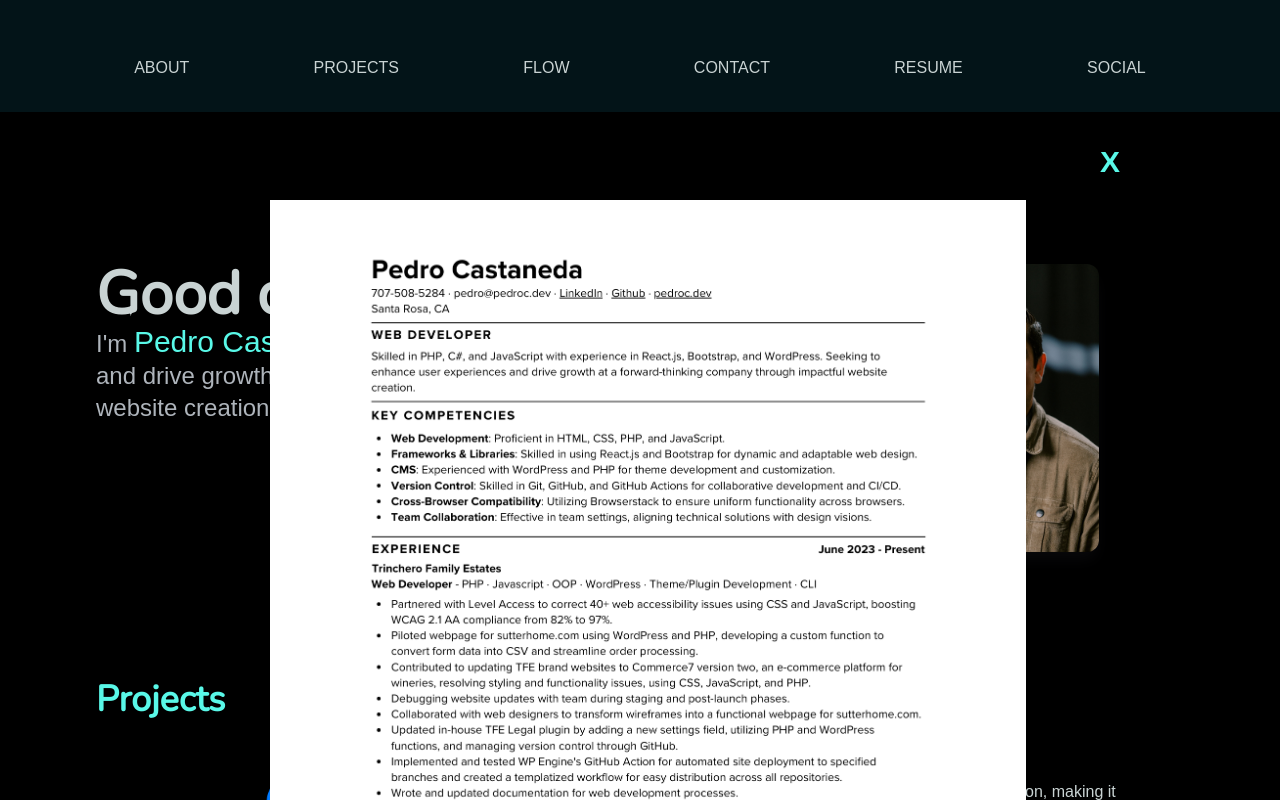
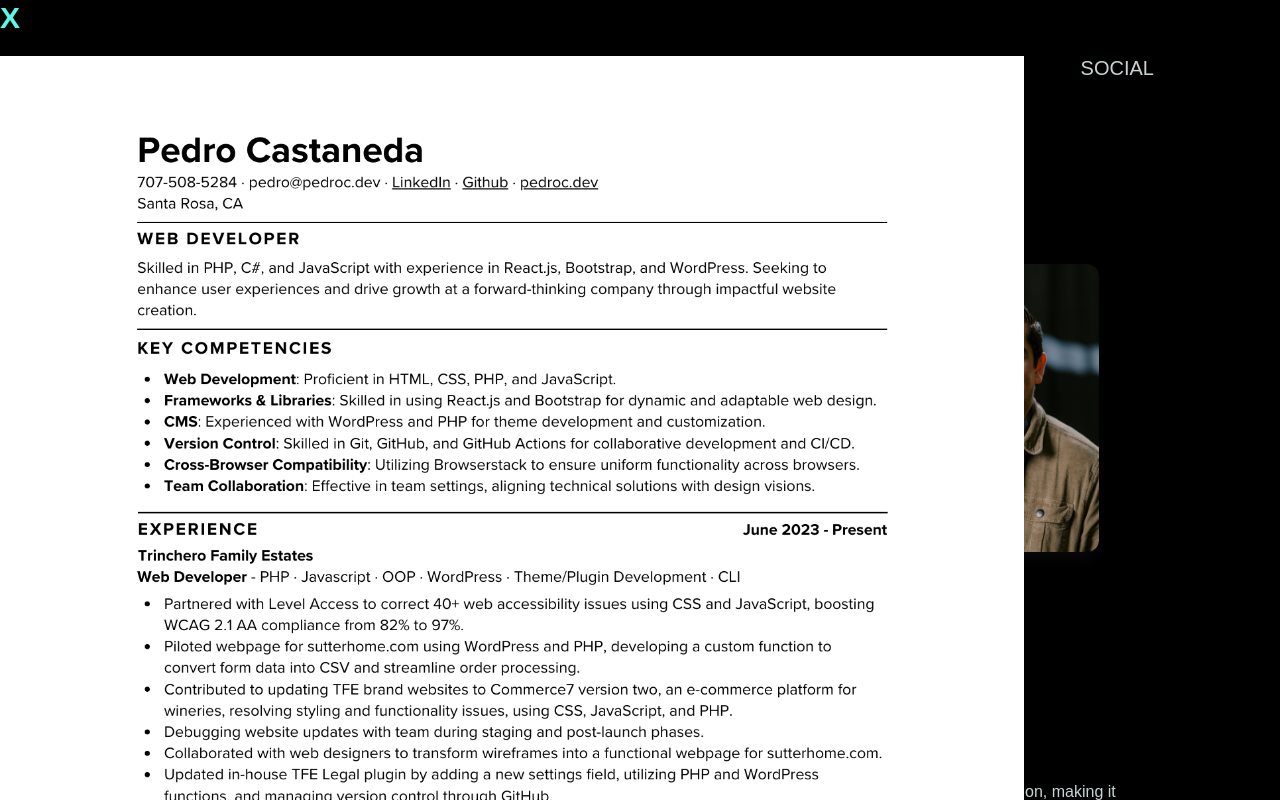
Before and after one commit to rooted92/pedrocwebsite, a React (Create React App) app: page / in a window 1280 px wide. Both pictures are taken after a click on the button "RESUME". Shown: the top 800 px of the page. Built offline with nearby package versions, Linux system fonts and the light colour scheme; a web font is replaced by a local one.

Commit message:
changed bg color in footer/nav

```diff
--- a/src/components/FooterFolder/Footer.css
+++ b/src/components/FooterFolder/Footer.css
@@ -7,3 +7,7 @@
 .darkGreenBg {
     background-color: rgba(3, 20, 24, 1);
 }
+
+a:hover {
+    text-decoration: none;
+}
--- a/src/components/FooterFolder/FooterComponent.tsx
+++ b/src/components/FooterFolder/FooterComponent.tsx
@@ -10,7 +10,8 @@
 
     return (
         <>
-            <div className='w-full md:h-52 darkGreenBg mt-8 pb-8'>
+            <footer>
+                <div className='w-full md:h-52 mt-8 pb-8'>
                     <div className="grid grid-cols-1 md:grid-cols-3 px-20 md:px-0 smokeGreyText mt-12">
                         <div id='contact' className='flex flex-col mb-6 md:mb-0 md:items-center'>
                             <p className='font-bold text-xl'>Contact</p>
@@ -40,6 +41,7 @@
                         </div>
                     </div>a
                 </div>
+            </footer>
         </>
     );
 }
--- a/src/components/NavbarFolder/Navbar.css
+++ b/src/components/NavbarFolder/Navbar.css
@@ -4,19 +4,64 @@
     color: rgba(201, 211, 211, 1);
 }
 
-.darkGreenBg {
-    background-color: #000;
-}
-
 #nav a:hover,
 #nav button:hover {
-    color: rgba(89, 248, 232, 1);
+    /* color: rgba(89, 248, 232, 1); */
 }
 
 #navbar-hamburger a:hover {
-    color: rgba(89, 248, 232, 1);
+    /* color: rgba(89, 248, 232, 1); */
 }
 
 .lightNeonBlue {
     color: rgba(89, 248, 232, 1);
 }
+
+#nav a {
+    font-size: 20px;
+    position: relative;
+    text-transform: uppercase;
+    text-decoration: none;
+    padding-bottom: 8px;
+  }
+
+ #nav a:before,
+ #nav a:after {
+    content: '';
+    position: absolute;
+    bottom: 2px;
+    left: 0;
+    right: 0;
+    height: 4px;
+    background-color: rgba(89, 248, 232, 1);
+  }
+
+ #nav a:before {
+    opacity: 0;
+    transform: translateY(-8px);
+    transition: transform 0s cubic-bezier(0.175, 0.885, 0.320, 1.275), opacity 0s;
+  }
+
+ #nav a:after {
+    opacity: 0;
+    transform: translateY(4px);
+    transition: transform 0.2s cubic-bezier(0.175, 0.885, 0.320, 1.275), opacity 0.2s;
+  }
+
+ #nav a:hover:before,
+ #nav a:focus:before,
+ #nav a:hover:after,
+ #nav a:focus:after {
+    opacity: 1;
+    transform: translateY(0);
+  }
+
+ #nav a:hover:before,
+ #nav a:focus:before {
+    transition: transform 0.2s cubic-bezier(0.175, 0.885, 0.320, 1.275), opacity 0.2s;
+  }
+
+ #nav a:hover:after,
+ #nav a:focus:after {
+    transition: transform 0s 0.2s cubic-bezier(0.175, 0.885, 0.320, 1.275), opacity 0s 0.2s;
+  }
--- a/src/components/NavbarFolder/NavbarComponent.tsx
+++ b/src/components/NavbarFolder/NavbarComponent.tsx
@@ -55,7 +55,7 @@
                 </div>
             </nav>
 
-            <div id='nav' className="invisible lg:visible smokeyGrayText flex w-full pb-2 pt-10 space-x-2 px-2 text-xs justify-around md:text-base lg:space-x-20 lg:px-28 md:pt-14 md:pb-8 darkGreenBg m:h-20 fixed md:w-screen z-10">
+            <div id='nav' className="invisible lg:visible smokeyGrayText flex w-full pb-2 pt-10 space-x-2 px-2 text-xs justify-around md:text-base lg:space-x-20 lg:px-28 md:pt-14 md:pb-8 m:h-20 fixed md:w-screen z-10">
                 <a href="#">ABOUT</a>
                 <a href="#projects">PROJECTS</a>
                 <a href="#flow">FLOW</a>
@@ -63,8 +63,8 @@
                 <button onClick={ResumeToggle}><a href="#">RESUME</a></button>
                 <a href="#social">SOCIAL</a>
             </div>
-            <div id='resume' className={!isHidden ? 'hidden' : 'visible mt-16 mx-5 md:mt-36 container md:mx-40 md:w-auto z-50 absolute left-4'}>
-                <div className='flex flex-col items-center'>
+            <div id='resume' className={!isHidden ? 'hidden' : 'visible m-auto z-10 absolute left-auto flex flex-row justify-center items-center'}>
+                <div className=''>
                     {/* <iframe src={Resume} className='w-4/5 h-auto' ></iframe> */}
                     <button onClick={handleClose} className='mb-5 text-center uppercase font-bold text-3xl lightNeonBlue justify-self-end self-end'>x</button>
                     <img src={Resume} alt="image of my resume" className='md:w-4/5 h-auto' />
```
Lines whose indentation alone changed are shown as unchanged.
